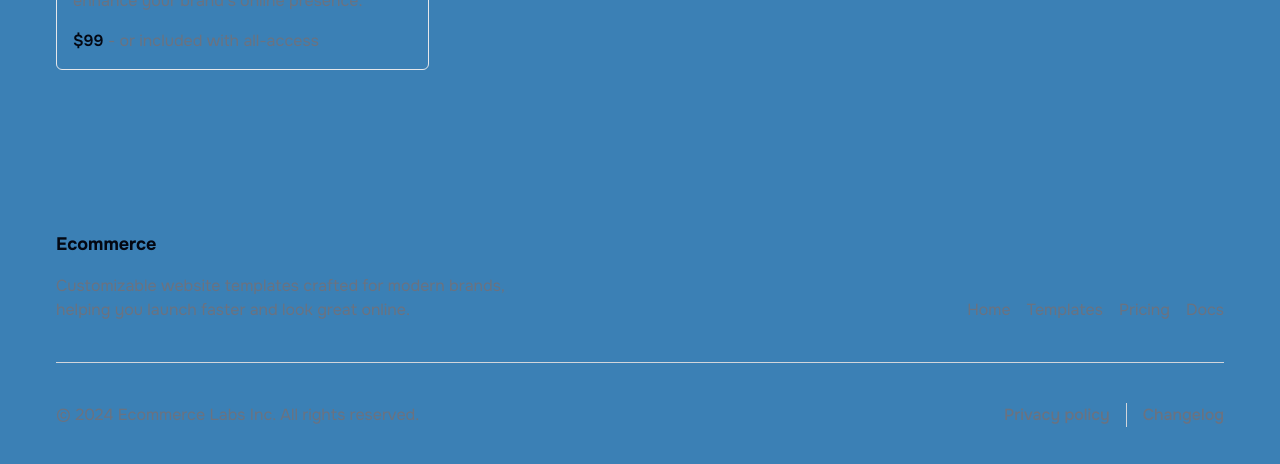
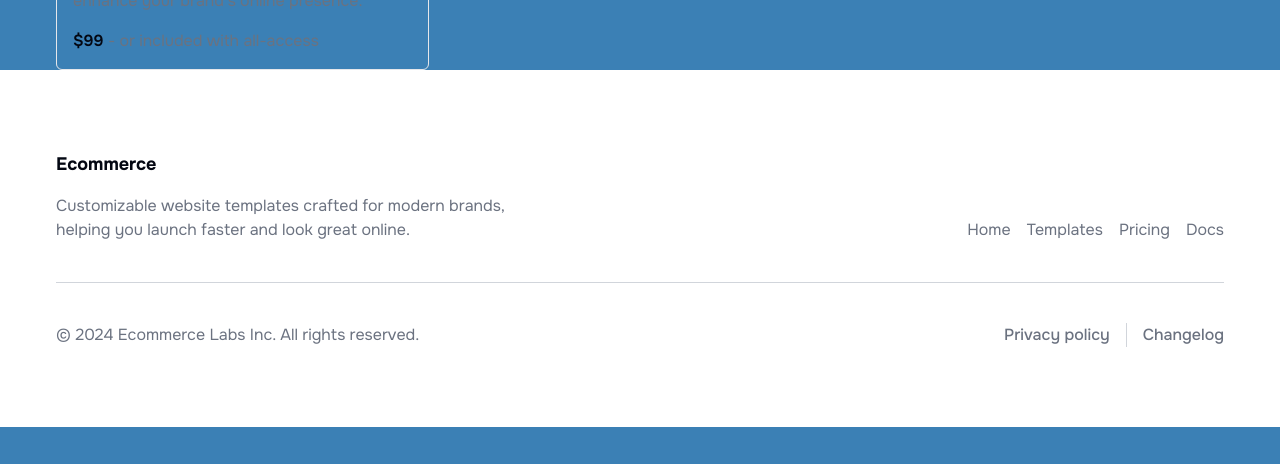
Before and after one commit to santiago-federici/templates-ecommerce, a Next.js app: page /templates in a window 1280 px wide. Shown: the part 963-1427 px from the top of the page. After the commit the page ends 1390 px from the top, so only its background shows below. Built offline with nearby package versions, Linux system fonts and the light colour scheme.

Commit message:
update: change footer bg

```diff
--- a/src/app/page.tsx
+++ b/src/app/page.tsx
@@ -9,13 +9,15 @@ export default async function HomePage() {
     <>
       <HeroSection />
 
-      <Waves />
+      <Waves className="relative text-white lg:-mt-44" />
 
       <FeaturesSection />
 
       <BestSellersSection />
 
       <HowItWorksSection />
+
+      <Waves className="bg-[#6CA7D3]" />
     </>
   );
 }
--- a/src/components/Footer.tsx
+++ b/src/components/Footer.tsx
@@ -3,8 +3,11 @@ import Link from "next/link";
 
 export function Footer() {
   return (
-    <footer className="wrapper mt-20 flex flex-col gap-10 py-10">
-      <section className="flex flex-col gap-10 lg:flex-row lg:items-end lg:justify-between">
+    <footer className="relative -mt-10">
+      <div className="absolute -z-10 size-full bg-white"></div>
+
+      <div className="wrapper flex flex-col gap-10 py-20">
+        <div className="flex flex-col gap-10 lg:flex-row lg:items-end lg:justify-between">
           <div className="space-y-4">
             <h1 className="text-lg font-bold">Ecommerce</h1>
 
@@ -26,7 +29,7 @@ export function Footer() {
               ))}
             </ul>
           </nav>
-      </section>
+        </div>
 
         <span className="h-px w-full bg-gray-300"></span>
 
@@ -45,6 +48,7 @@ export function Footer() {
             </p>
           </div>
         </div>
+      </div>
     </footer>
   );
 }
```
Lines whose indentation alone changed are shown as unchanged.
